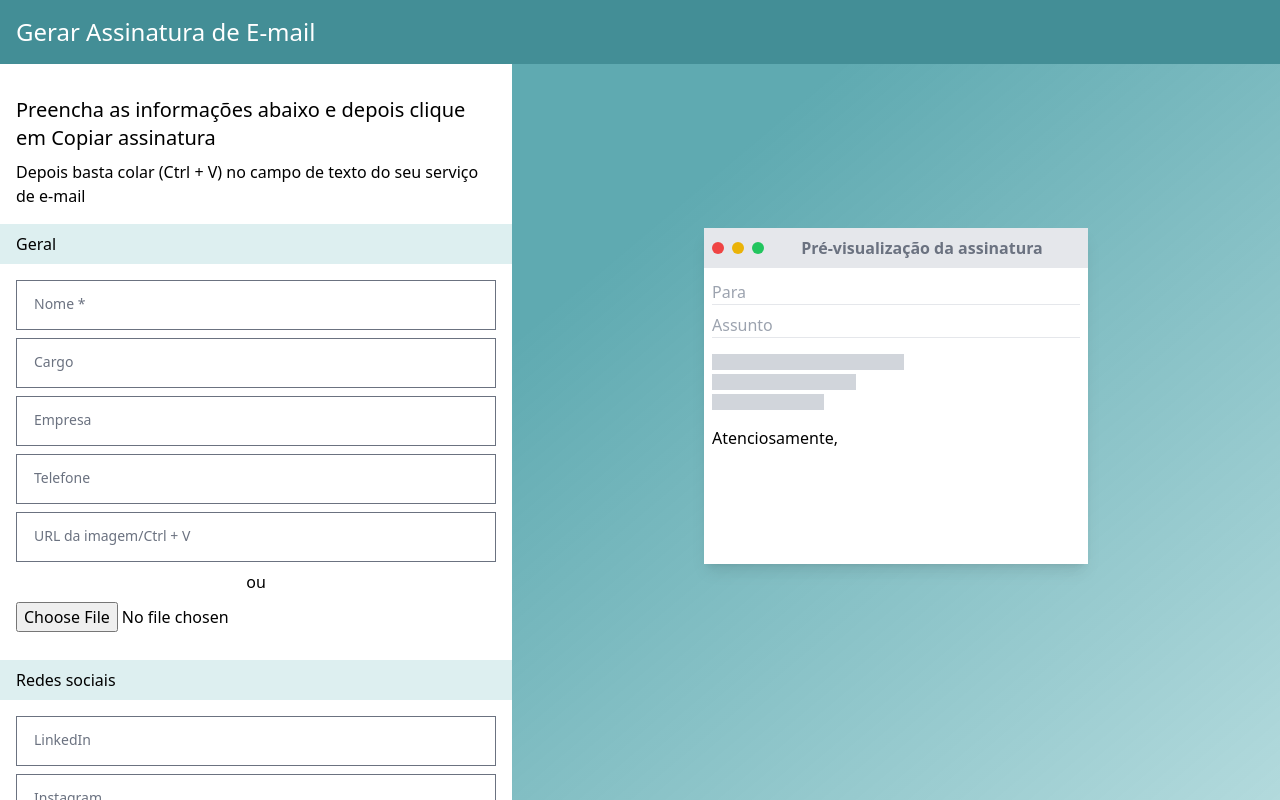
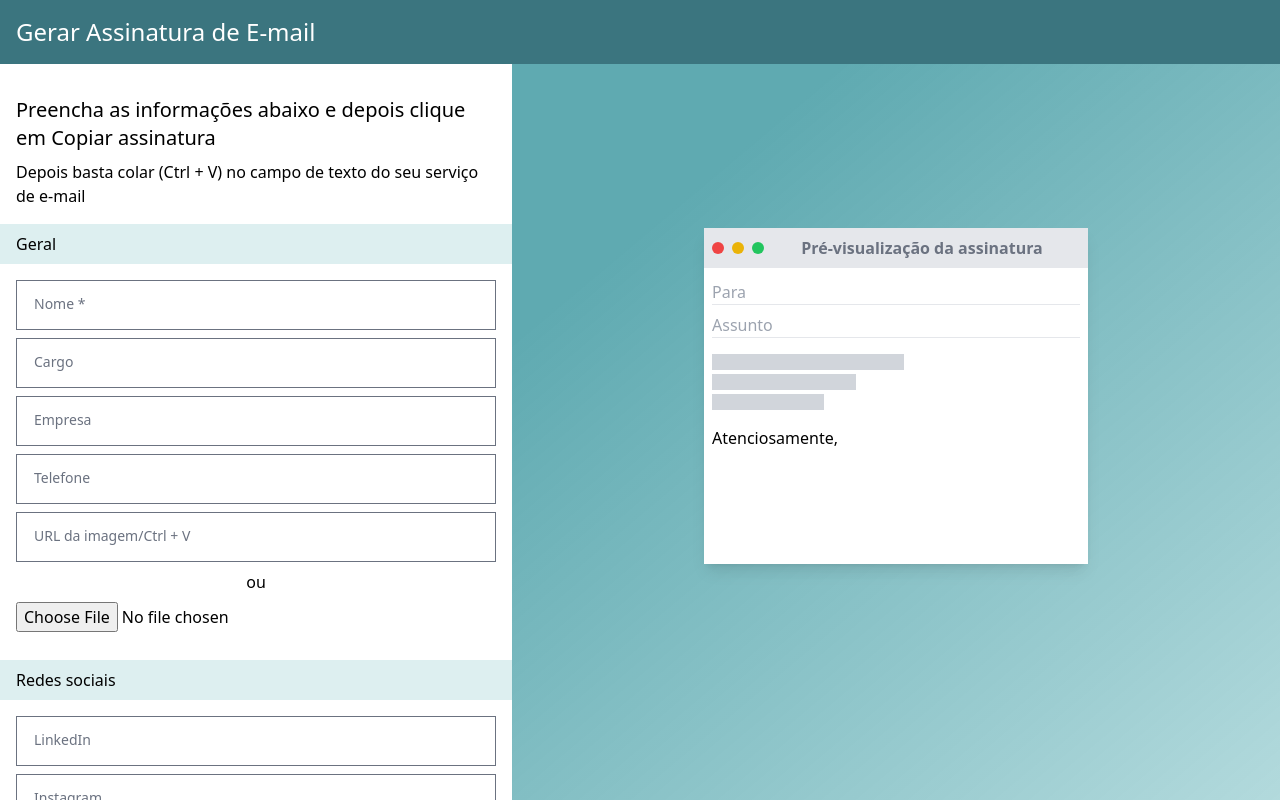
Before and after one commit to cgcdoss/email-signature-generator, a SvelteKit app: page / in a window 1280 px wide. Built offline with nearby package versions, Linux system fonts and the light colour scheme.

Commit message:
chore: mudando cor header

```diff
--- a/src/routes/+page.svelte
+++ b/src/routes/+page.svelte
@@ -7,7 +7,7 @@
     <title>Gerar assintatura de e-mail (sem cadastro)</title>
 </svelte:head>
 
-<header class="p-4 bg-primary-500">
+<header class="p-4 bg-primary-600">
     <h1 class="text-2xl text-white">Gerar Assinatura de E-mail</h1>
 </header>
 
```
